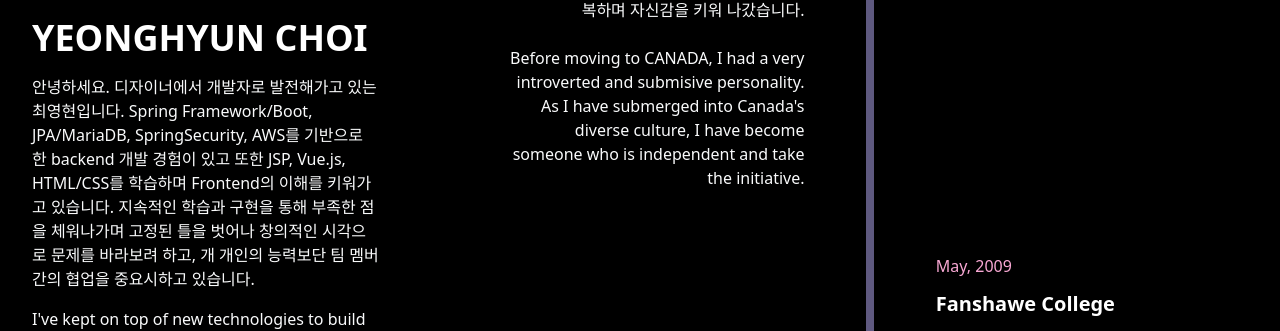
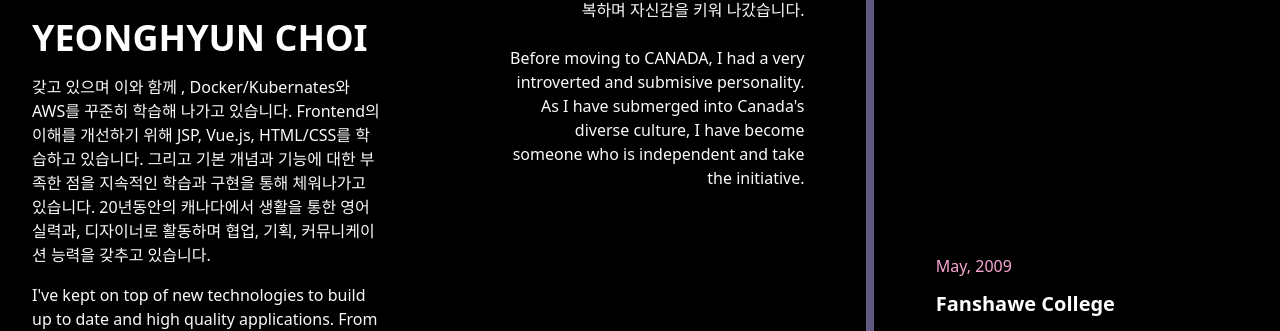
Before and after one commit to yhdchoi/portfolio, a Vue app: page /about in a window 1280 px wide. Shown: the part 484-815 px from the top of the page. Built offline with nearby package versions, Linux system fonts and the light colour scheme.

Commit message:
Update
About

```diff
--- a/src/components/Footer.vue
+++ b/src/components/Footer.vue
@@ -1,5 +1,5 @@
 <template>
       <div class="bg-gray-200 h-10 w-full bottom-0 text-center">
-          <i class="leading-10">Created by YEONGHYUN CHOI. 2021.</i>
+          <i class="leading-10">Created by YEONGHYUN CHOI. 2021. with Vue.js &copy;</i>
       </div>
 </template>
--- a/src/views/About.vue
+++ b/src/views/About.vue
@@ -22,13 +22,12 @@
             Yeonghyun Choi
           </p>
           <p class="text-sm md:text-base text-gray-50 mb-4">
-            안녕하세요. 디자이너에서 개발자로 발전해가고 있는 최영현입니다.
-            Spring Framework/Boot, JPA/MariaDB, SpringSecurity, AWS를 기반으로
-            한 backend 개발 경험이 있고 또한 JSP, Vue.js, HTML/CSS를 학습하며
-            Frontend의 이해를 키워가고 있습니다. 지속적인 학습과 구현을 통해
-            부족한 점을 체워나가며 고정된 틀을 벗어나 창의적인 시각으로 문제를
-            바라보려 하고, 개 개인의 능력보단 팀 멤버간의 협업을 중요시하고
-            있습니다.
+            갖고 있으며 이와 함께 , Docker/Kubernates와 AWS를 꾸준히 학습해
+            나가고 있습니다. Frontend의 이해를 개선하기 위해 JSP, Vue.js,
+            HTML/CSS를 학습하고 있습니다. 그리고 기본 개념과 기능에 대한 부족한
+            점을 지속적인 학습과 구현을 통해 체워나가고 있습니다. 20년동안의
+            캐나다에서 생활을 통한 영어실력과, 디자이너로 활동하며 협업, 기획,
+            커뮤니케이션 능력을 갖추고 있습니다.
           </p>
           <p class="text-sm md:text-base text-gray-50 mb-4">
             I've kept on top of new technologies to build up to date and high
--- a/src/views/Projects.vue
+++ b/src/views/Projects.vue
@@ -161,7 +161,7 @@
     <br />
 
     <!-- Docker&Kubernetes -->
-    <div class="w-3/5 mx-auto my-6">
+    <!-- <div class="w-3/5 mx-auto my-6">
       <div
         class="w-full shadow-2xl subpixel-antialiased rounded h-72 bg-gray-500 border-black mx-auto"
       >
@@ -212,14 +212,10 @@
           </p>
         </div>
       </div>
-    </div>
+    </div> -->
     <!-- Docker&Kubernetes Ends -->
 
     <br />
-
-    <!-- <div class="text-center my-4">
-      <p class="text-white text-3xl ">UNDER DEVELOPMENT ... 🏗 ⚙️ 🛠</p>
-    </div> -->
 
     <!-- DEcrypt -->
     <!-- <div class="w-3/5 mx-auto my-6">
@@ -277,6 +273,11 @@
     </div> -->
     <!-- DEcrypt Ends -->
 
+    <!-- <div class="text-center my-4">
+      <p class="text-white text-3xl ">UNDER DEVELOPMENT ... 🏗 ⚙️ 🛠</p>
+    </div> -->
+
+
     <br />
   </div>
 </template>
```
